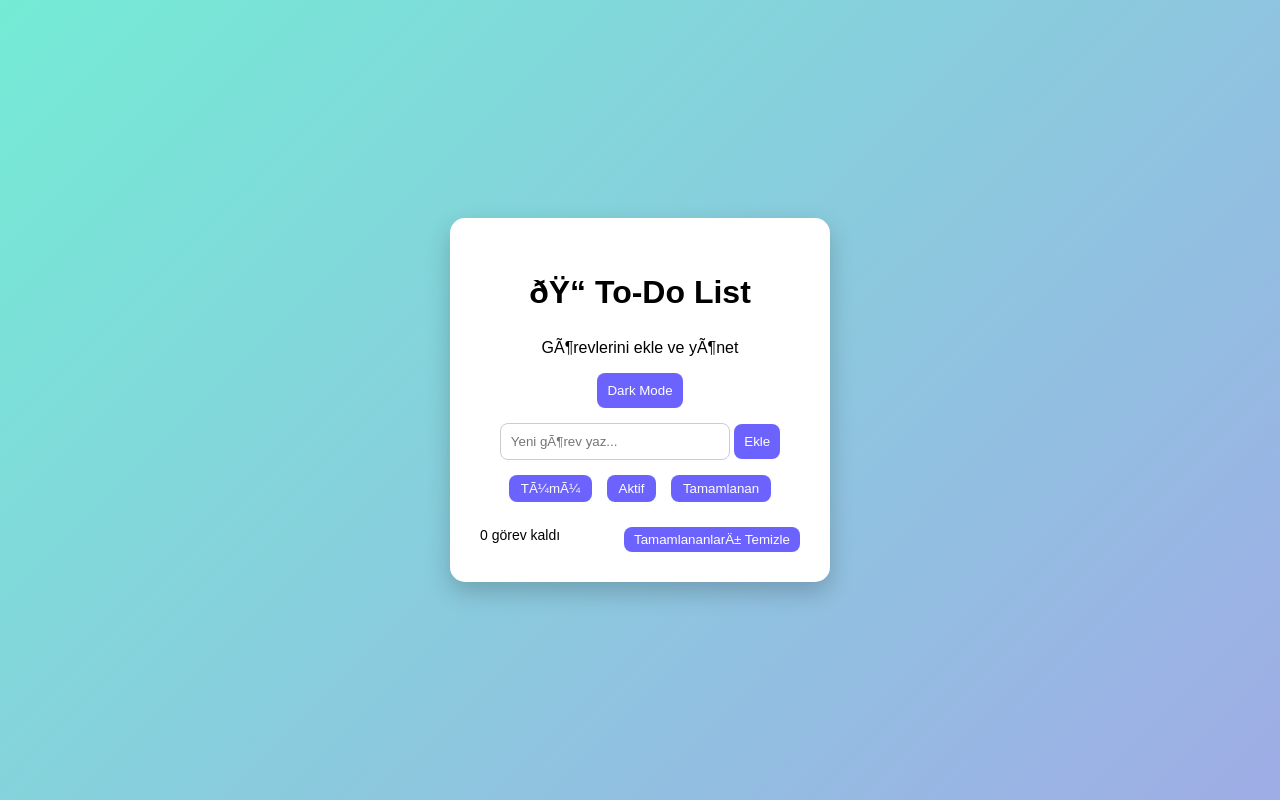
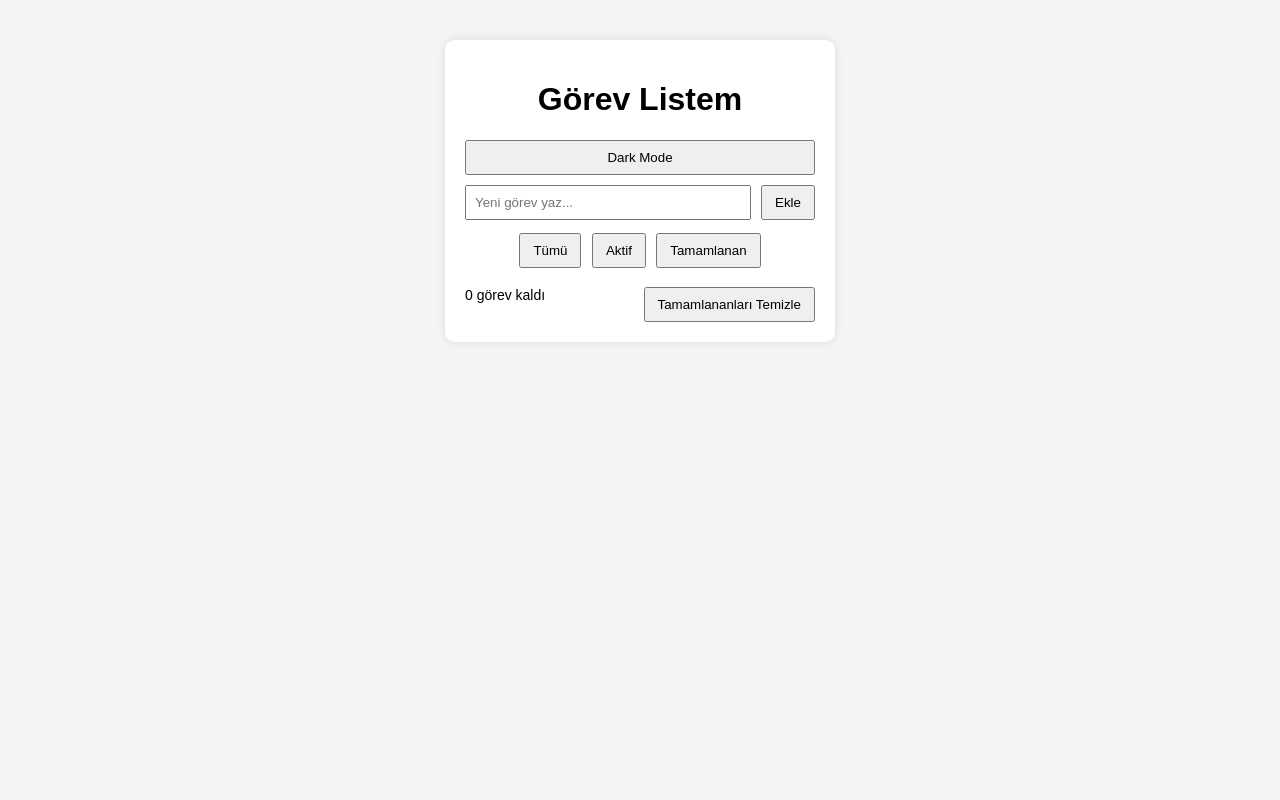
Before and after one commit to Melekkorkmazz/kisisel-site, a PHP site: page / in a window 1280 px wide. Run offline with PHP 8.4, Linux system fonts and the light colour scheme.

Commit message:
bütün kodlar güncellendi

```diff
--- a/index.html
+++ b/index.html
@@ -1,14 +1,17 @@
 <!DOCTYPE html>
-<html>
+<html lang="tr">
 <head>
-    <title>Melek ToDo App</title>
+    <meta charset="UTF-8">
+    <title>Görev Listem</title>
     <link rel="stylesheet" href="style.css">
 </head>
 <body>
+
 <div class="container">
-        <h1>📝 To-Do List</h1>
-        <p>Görevlerini ekle ve yönet</p>
-        <button onclick="toggleDarkMode()" id="darkModeBtn">Dark Mode</button>
+    <h1>Görev Listem</h1>
+
+    <button class="dark-btn" onclick="toggleDarkMode()">Dark Mode</button>
+
     <div class="input-area">
         <input type="text" id="taskInput" placeholder="Yeni görev yaz...">
         <button onclick="addTask()">Ekle</button>
@@ -19,7 +22,9 @@
         <button onclick="filterTasks('active')">Aktif</button>
         <button onclick="filterTasks('completed')">Tamamlanan</button>
     </div>
+
     <ul id="taskList"></ul>
+
     <div class="task-info">
         <span id="taskCount">0 görev kaldı</span>
         <button onclick="clearCompleted()">Tamamlananları Temizle</button>
--- a/script.js
+++ b/script.js
@@ -1,8 +1,12 @@
-// Sayfa açılınca kayıtlı görevleri yükle
 document.addEventListener("DOMContentLoaded", function () {
     loadTasks();
 
-    // Enter ile görev ekleme
+    // Dark mode yükle
+    if (localStorage.getItem("darkMode") === "on") {
+        document.body.classList.add("dark");
+    }
+
+    // Enter ile ekleme
     document.getElementById("taskInput").addEventListener("keypress", function (e) {
         if (e.key === "Enter") {
             addTask();
@@ -10,26 +14,23 @@ document.addEventListener("DOMContentLoaded", function () {
     });
 });
 
-// Görev ekleme
+// Görev ekle
 function addTask() {
     let input = document.getElementById("taskInput");
-    let taskText = input.value.trim();
+    let text = input.value.trim();
+    if (text === "") return;
 
-    if (taskText === "") return;
-
-    createTaskElement(taskText, false);
-
+    createTaskElement(text, false);
     input.value = "";
 
     saveTasks();
     updateTaskCount();
 }
 
-// Görev elementi oluşturma (tekrar kullanılabilir)
+// Görev oluştur
 function createTaskElement(text, completed) {
     let li = document.createElement("li");
 
-    // Checkbox
     let checkbox = document.createElement("input");
     checkbox.type = "checkbox";
     checkbox.checked = completed;
@@ -39,11 +40,9 @@ function createTaskElement(text, completed) {
         updateTaskCount();
     };
 
-    // Görev metni
     let span = document.createElement("span");
     span.textContent = text;
 
-    // Sil butonu
     let deleteBtn = document.createElement("button");
     deleteBtn.textContent = "Sil";
     deleteBtn.onclick = function () {
@@ -59,49 +58,40 @@ function createTaskElement(text, completed) {
     document.getElementById("taskList").appendChild(li);
 }
 
-// Filtreleme
+// Filtre
 function filterTasks(type) {
     let tasks = document.querySelectorAll("#taskList li");
 
     tasks.forEach(li => {
-        let checkbox = li.querySelector("input");
-        let isCompleted = checkbox.checked;
+        let checked = li.querySelector("input").checked;
 
         if (type === "all") {
             li.style.display = "flex";
-        }
-        else if (type === "active") {
-            li.style.display = isCompleted ? "none" : "flex";
-        }
-        else if (type === "completed") {
-            li.style.display = isCompleted ? "flex" : "none";
+        } else if (type === "active") {
+            li.style.display = checked ? "none" : "flex";
+        } else if (type === "completed") {
+            li.style.display = checked ? "flex" : "none";
         }
     });
 }
 
-// Kalan görev sayısı
+// Sayaç
 function updateTaskCount() {
     let tasks = document.querySelectorAll("#taskList li");
     let remaining = 0;
 
     tasks.forEach(li => {
-        let checkbox = li.querySelector("input");
-        if (!checkbox.checked) remaining++;
+        if (!li.querySelector("input").checked) remaining++;
     });
 
-    let counter = document.getElementById("taskCount");
-    if (counter) {
-        counter.textContent = remaining + " görev kaldı";
-    }
+    document.getElementById("taskCount").textContent =
+        remaining + " görev kaldı";
 }
 
 // Tamamlananları temizle
 function clearCompleted() {
-    let tasks = document.querySelectorAll("#taskList li");
-
-    tasks.forEach(li => {
-        let checkbox = li.querySelector("input");
-        if (checkbox.checked) {
+    document.querySelectorAll("#taskList li").forEach(li => {
+        if (li.querySelector("input").checked) {
             li.remove();
         }
     });
@@ -110,40 +100,38 @@ function clearCompleted() {
     updateTaskCount();
 }
 
-// LocalStorage'a kaydet
+// Kaydet
 function saveTasks() {
     let tasks = [];
+
     document.querySelectorAll("#taskList li").forEach(li => {
-        let text = li.querySelector("span").textContent;
-        let completed = li.querySelector("input").checked;
-
         tasks.push({
-            text: text,
-            completed: completed
+            text: li.querySelector("span").textContent,
+            completed: li.querySelector("input").checked
         });
     });
 
     localStorage.setItem("tasks", JSON.stringify(tasks));
 }
 
-// LocalStorage'dan yükle
+// Yükle
 function loadTasks() {
-    let savedTasks = JSON.parse(localStorage.getItem("tasks")) || [];
+    let tasks = JSON.parse(localStorage.getItem("tasks")) || [];
 
-    savedTasks.forEach(task => {
+    tasks.forEach(task => {
         createTaskElement(task.text, task.completed);
     });
 
     updateTaskCount();
-    // Dark Mode aç/kapat
+}
+
+// Dark Mode
 function toggleDarkMode() {
     document.body.classList.toggle("dark");
 
-    // Ayarı kaydet
     if (document.body.classList.contains("dark")) {
-        localStorage.setItem("darkMode", "enabled");
+        localStorage.setItem("darkMode", "on");
     } else {
-        localStorage.setItem("darkMode", "disabled");
+        localStorage.setItem("darkMode", "off");
     }
 }
-}
--- a/style.css
+++ b/style.css
@@ -1,86 +1,68 @@
 body {
-    margin: 0;
     font-family: Arial, sans-serif;
-    background: linear-gradient(135deg, #74ebd5, #9face6);
-    height: 100vh;
+    background: #f4f4f4;
     display: flex;
     justify-content: center;
-    align-items: center;
+    margin-top: 40px;
 }
 
 .container {
     background: white;
-    padding: 30px;
-    border-radius: 15px;
-    width: 320px;
-    text-align: center;
-    box-shadow: 0 10px 25px rgba(0,0,0,0.2);
+    padding: 20px;
+    width: 350px;
+    border-radius: 10px;
+    box-shadow: 0 0 10px rgba(0,0,0,0.1);
 }
 
 h1 {
-    margin-bottom: 5px;
+    text-align: center;
 }
 
 .input-area {
-    margin-top: 15px;
+    display: flex;
+    gap: 10px;
 }
 
 input {
-    padding: 10px;
-    width: 65%;
-    border-radius: 8px;
-    border: 1px solid #ccc;
+    flex: 1;
+    padding: 8px;
 }
 
 button {
-    padding: 10px;
-    border: none;
-    background: #6c63ff;
-    color: white;
-    border-radius: 8px;
+    padding: 8px 12px;
     cursor: pointer;
 }
 
-button:hover {
-    background: #574fd6;
+.filters {
+    margin-top: 10px;
+    text-align: center;
+}
+
+.filters button {
+    margin: 3px;
 }
 
 ul {
+    list-style: none;
     padding: 0;
-    margin-top: 20px;
+    margin-top: 10px;
 }
 
 li {
     display: flex;
     align-items: center;
-    justify-content: space-between;
+    gap: 10px;
     background: #f2f2f2;
-    padding: 10px;
+    padding: 8px;
     margin-top: 8px;
-    border-radius: 8px;
-    gap: 10px;
-}
-li {
-    display: flex;
-    align-items: center;
-    gap: 10px;
-}
-.filters {
-    margin: 10px 0;
+    border-radius: 6px;
 }
 
-.filters button {
-    margin: 5px;
-    padding: 6px 12px;
-    cursor: pointer;
-}
 li span {
     flex: 1;
     word-break: break-word;
 }
-li button {
-    flex-shrink: 0;
-}
+
 .task-info {
     display: flex;
     justify-content: space-between;
@@ -88,27 +70,28 @@ li button {
     font-size: 14px;
 }
 
-.task-info button {
-    padding: 5px 10px;
-    cursor: pointer;
+.dark-btn {
+    margin-bottom: 10px;
+    width: 100%;
 }
+
 /* Dark Mode */
 .dark {
-    background-color: #1e1e1e;
+    background-color: #121212;
     color: white;
 }
 
+.dark .container {
+    background-color: #1e1e1e;
+}
+
 .dark li {
-    background-color: #2c2c2c;
+    background-color: #2a2a2a;
 }
 
 .dark input,
 .dark button {
-    background-color: #444;
+    background-color: #333;
     color: white;
     border: none;
 }
-
-.dark button:hover {
-    background-color: #666;
-}
```
Lines whose indentation alone changed are shown as unchanged.
